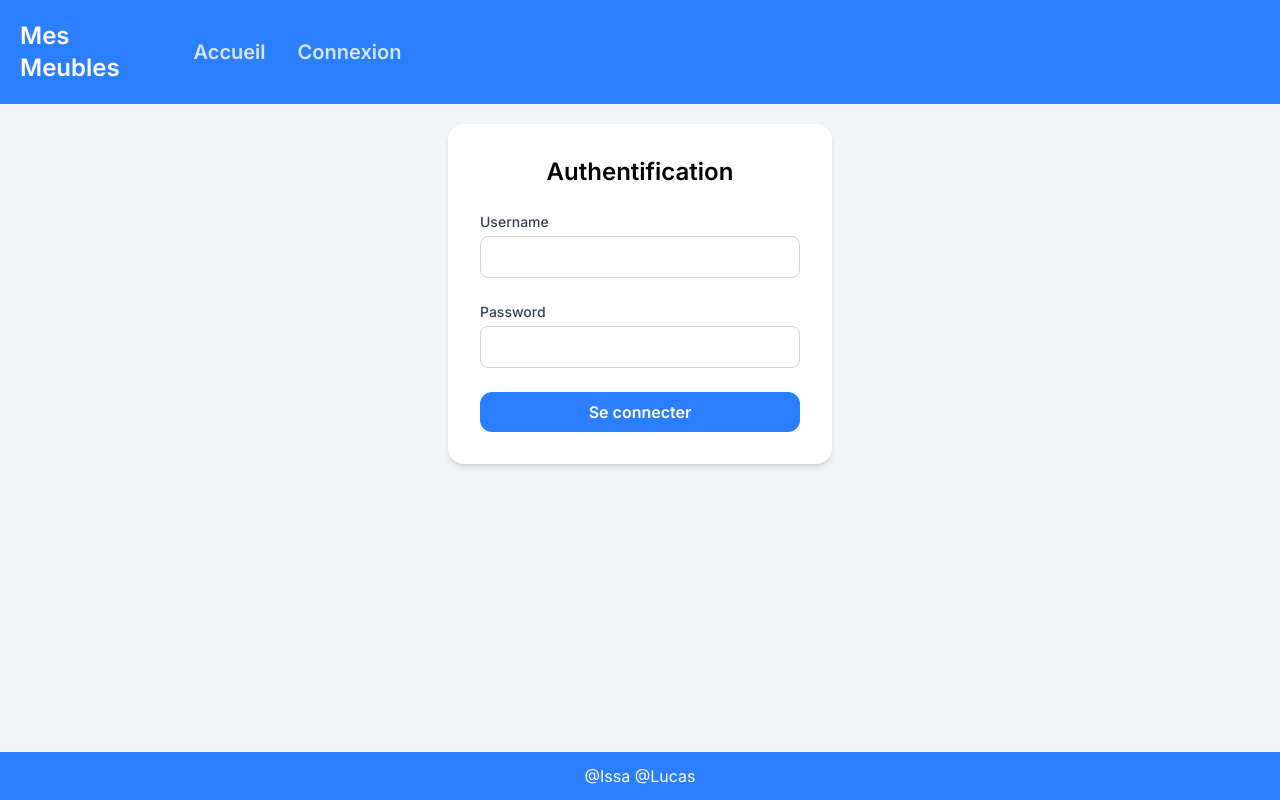
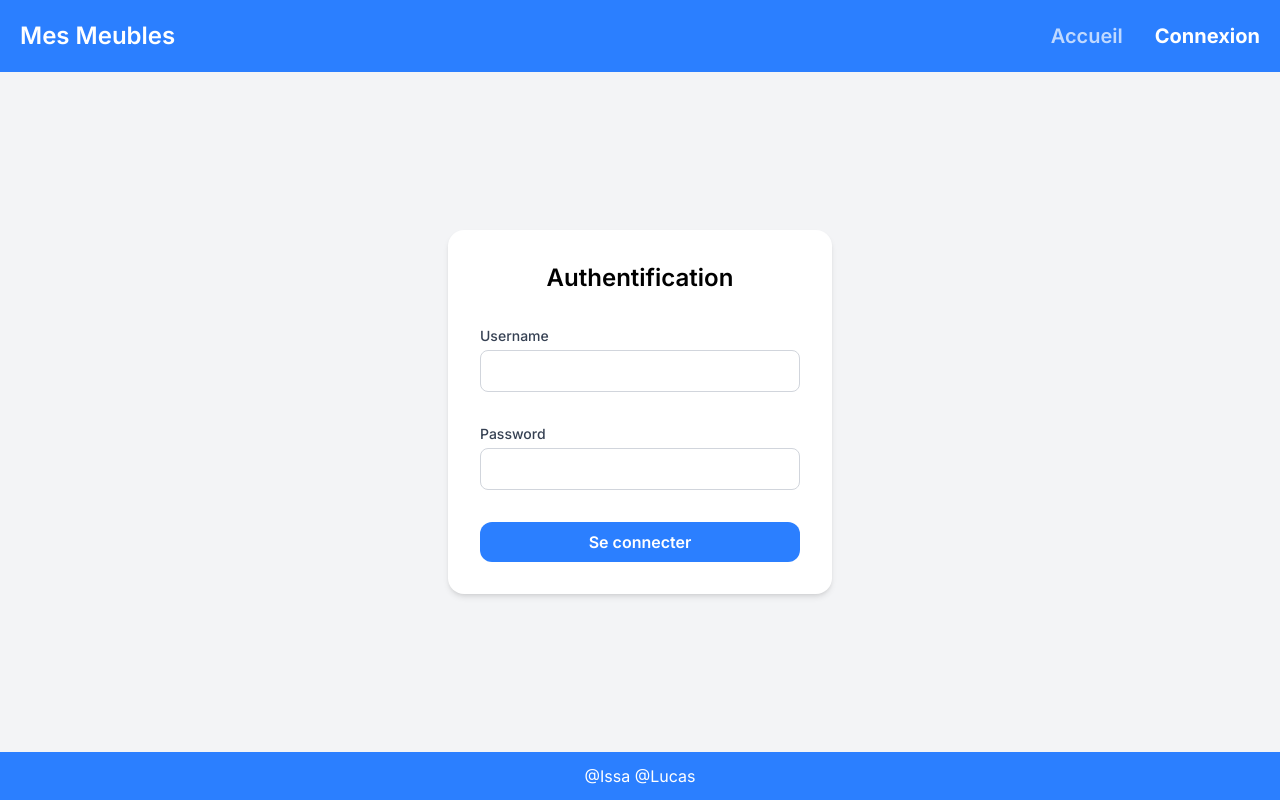
Before and after one commit to lucasamsellem/evaluation_meuble, a React (Vite) app in the folder front/: page /login in a window 1280 px wide. Built offline with nearby package versions, Linux system fonts and the light colour scheme.

Commit message:
fix: fixed some styles issues and minor refactoring

```diff
--- a/front/src/App.tsx
+++ b/front/src/App.tsx
@@ -1,18 +1,16 @@
-import { Outlet } from "react-router-dom";
-import Header from "./layout/Header";
+import { Outlet } from 'react-router-dom';
+import Header from './layout/Header';
 
 function App() {
   return (
-		<div className="flex flex-col min-h-screen font-display">
+    <div className='flex flex-col min-h-screen font-display'>
       <Header />
 
-			<main className="px-5 sm:px-10 md:px-20 py-5 flex-1 bg-gray-100">
+      <main className='flex items-center sm:px-10 md:px-20 py-5 flex-1 bg-gray-100'>
         <Outlet /> {/* Ici seront rendues toutes les routes enfants */}
       </main>
 
-			<footer className="bg-blue-500 text-white p-3 text-center">
-				@Issa @Lucas
-			</footer>
+      <footer className='bg-blue-500 text-white p-3 text-center'>@Issa @Lucas</footer>
     </div>
   );
 }
--- a/front/src/components/ActionButton.tsx
+++ b/front/src/components/ActionButton.tsx
@@ -18,6 +18,7 @@
       className={`text-white bg-blue-500 px-3 py-2 rounded-xl font-semibold ${className}`}
       onClick={onClick}
       type={type}
+      disabled={isLoading}
     >
       {isLoading ? 'Loading...' : children}
     </button>
--- a/front/src/components/CheckboxesField.tsx
+++ b/front/src/components/CheckboxesField.tsx
@@ -1,4 +1,4 @@
-import capitalizeFirstLetter from "../utils/capitalizeFirstLetter";
+import capitalizeFirstLetter from '../utils/capitalizeFirstLetter';
 
 interface CheckboxesFieldProps {
   label: string;
@@ -15,10 +15,11 @@
   values,
   onChange,
   name,
-	className = "",
+  className = '',
 }: CheckboxesFieldProps) {
   const handleToggle = (option: string) => {
     const isSelected = values.includes(option);
+
     if (isSelected) {
       onChange(values.filter((v) => v !== option));
     } else {
@@ -28,35 +29,30 @@
 
   return (
     <div className={`flex flex-col gap-1 ${className}`}>
-			<label className="text-sm font-medium text-gray-700">{label}</label>
+      <label className='text-sm font-medium text-gray-700'>{label}</label>
 
       <div
-				className="border border-gray-300 rounded-lg px-3 py-2 focus-within:ring-2 focus-within:ring-blue-400 focus-within:border-blue-400 transition"
-				role="group"
+        className='border border-gray-300 rounded-lg px-3 py-2 focus:outline-none  transition'
+        role='group'
         aria-labelledby={name}
       >
-				<div className="flex flex-wrap gap-3">
+        <div className='flex flex-wrap gap-3'>
           {options.map((opt) => {
-						const id = `${name || "checkbox"}-${opt}`;
+            const id = `${name || 'checkbox'}-${opt}`;
             const checked = values?.includes(opt);
+
             return (
-							<label
-								key={opt}
-								htmlFor={id}
-								className="inline-flex items-center gap-2 select-none"
-							>
+              <label key={opt} htmlFor={id} className='inline-flex items-center gap-2 select-none'>
                 <input
                   id={id}
                   name={name}
-									type="checkbox"
+                  type='checkbox'
                   value={opt}
                   checked={checked}
                   onChange={() => handleToggle(opt)}
-									className="h-4 w-4 rounded border-gray-300 text-blue-600 focus:ring-2 focus:ring-blue-400 focus:outline-none"
+                  className='h-4 w-4 rounded border-gray-300 text-blue-600   focus:outline-none'
                 />
-								<span className="text-sm text-gray-700">
-									{capitalizeFirstLetter(opt)}
-								</span>
+                <span className='text-sm text-gray-700'>{capitalizeFirstLetter(opt)}</span>
               </label>
             );
           })}
--- a/front/src/layout/Header.tsx
+++ b/front/src/layout/Header.tsx
@@ -1,83 +1,64 @@
-import { NavLink } from "react-router-dom";
-import LogoutIcon from "../assets/LogoutIcon";
-import getAuthData from "../utils/getAuthData";
+import { NavLink } from 'react-router-dom';
+import LogoutIcon from '../assets/LogoutIcon';
+import getAuthData from '../utils/getAuthData';
 
 function Header() {
   const authData = getAuthData();
-	const token = authData?.token;
-	const username = authData?.username;
+  const { token, username } = authData || {};
 
   const handleLogout = () => {
-		localStorage.removeItem("authData");
+    localStorage.removeItem('authData');
     window.location.reload();
   };
 
+  const navLinkClass = ({ isActive }: { isActive: boolean }) =>
+    `transition-opacity duration-200 hover:opacity-100 ${
+      isActive ? 'opacity-100 font-bold' : 'opacity-70'
+    }`;
+
   return (
-		<header className="flex flex-col md:flex-row items-center justify-between bg-blue-500 p-4 md:p-5 text-white font-semibold gap-4 md:gap-x-10">
-			<h1 className="text-2xl text-center md:text-left">Mes Meubles</h1>
+    <header className='flex flex-col md:flex-row items-center justify-between bg-blue-500 p-5 text-white font-semibold gap-4'>
+      <h1 className='text-2xl text-center md:text-left'>Mes Meubles</h1>
 
-			<div className="flex justify-between w-full items-center">
-				<nav className="flex flex-row items-start md:items-center gap-3 md:gap-x-8 text-lg md:text-xl w-full md:w-auto">
+      <div className='flex justify-between items-center w-full md:w-auto'>
+        <nav className='flex flex-row items-start md:items-center gap-3 md:gap-x-8 text-lg md:text-xl'>
+          <div className='flex gap-x-8'>
             {token ? (
               <>
-							<NavLink
-								to="/"
-								className={({ isActive }) =>
-									`transition-opacity duration-200 hover:opacity-100 ${
-										isActive
-											? "opacity-100 font-bold"
-											: "opacity-70"
-									}`
-								}
-							>
+                <NavLink to='/' className={navLinkClass}>
                   Accueil
                 </NavLink>
-							<NavLink
-								to="/dashboard"
-								className={({ isActive }) =>
-									`transition-opacity duration-200 hover:opacity-100 ${
-										isActive
-											? "opacity-100 font-bold"
-											: "opacity-70"
-									}`
-								}
-							>
+                <NavLink to='/dashboard' className={navLinkClass}>
                   Dashboard
                 </NavLink>
               </>
             ) : (
               <>
-							<NavLink
-								to="/"
-								className="opacity-80 hover:opacity-100 transition"
-							>
+                <NavLink to='/' className={navLinkClass}>
                   Accueil
                 </NavLink>
-
-							<NavLink
-								to="/login"
-								className="opacity-80 hover:opacity-100 transition"
-							>
+                <NavLink to='/login' className={navLinkClass}>
                   Connexion
                 </NavLink>
               </>
             )}
+          </div>
         </nav>
 
+        {token && <hr className='w-5 mx-5 rotate-90' />}
+
         {token && (
-					<div className="flex flex-row items-center gap-3 md:gap-x-5 mt-2 md:mt-0">
-						<span className="text-sm hidden md:block md:text-base truncate">
-							{username}
-						</span>
+          <div className='flex flex-row items-center gap-3 md:gap-x-5 mt-2 md:mt-0'>
+            <span className='text-sm hidden md:block md:text-base truncate'>{username}</span>
             <img
-							src="https://external-content.duckduckgo.com/iu/?u=https%3A%2F%2Fimgcdn.stablediffusionweb.com%2F2024%2F12%2F11%2F35a41202-c7ab-467b-ac37-81e8f13d6eb7.jpg&f=1&nofb=1&ipt=eeb5fa124fe009ba9b7d79940295b800a7ada18ed996c293d0461a8a3e8b0a8d"
-							className="w-10 h-10 rounded-full object-cover"
-							alt="Avatar"
+              src='https://external-content.duckduckgo.com/iu/?u=https%3A%2F%2Fimgcdn.stablediffusionweb.com%2F2024%2F12%2F11%2F35a41202-c7ab-467b-ac37-81e8f13d6eb7.jpg&f=1&nofb=1&ipt=eeb5fa124fe009ba9b7d79940295b800a7ada18ed996c293d0461a8a3e8b0a8d'
+              className='w-10 h-10 rounded-full object-cover'
+              alt='Avatar'
             />
             <button
               onClick={handleLogout}
-							className="p-2  transition-colors"
-							aria-label="Déconnexion"
+              className='p-2 transition-colors'
+              aria-label='Déconnexion'
             >
               <LogoutIcon />
             </button>
--- a/front/src/layout/LoginForm.tsx
+++ b/front/src/layout/LoginForm.tsx
@@ -48,7 +48,7 @@
   return (
     <form
       onSubmit={handleSubmit}
-      className='bg-white mx-auto shadow-md rounded-2xl p-8 w-full max-w-sm space-y-6'
+      className='bg-white mx-auto shadow-md rounded-2xl p-8 w-full max-w-sm space-y-8'
     >
       <h2 className='text-2xl font-semibold text-center'>Authentification</h2>
 
--- a/front/src/pages/DashboardPage.tsx
+++ b/front/src/pages/DashboardPage.tsx
@@ -49,7 +49,7 @@
   };
 
   return (
-    <div className='flex flex-col items-center gap-12 py-12'>
+    <div className='flex flex-col items-center w-full px-5 gap-12'>
       <DashboardCard title='Quantité de meubles'>{furnitures.length}</DashboardCard>
 
       <DashboardCard title='Doughnut'>
```
Also changed, not shown: front/src/components/Furniture.tsx (+25 -33 lines), front/src/pages/HomePage.tsx (+25 -53 lines). Lines whose indentation alone changed are shown as unchanged.
